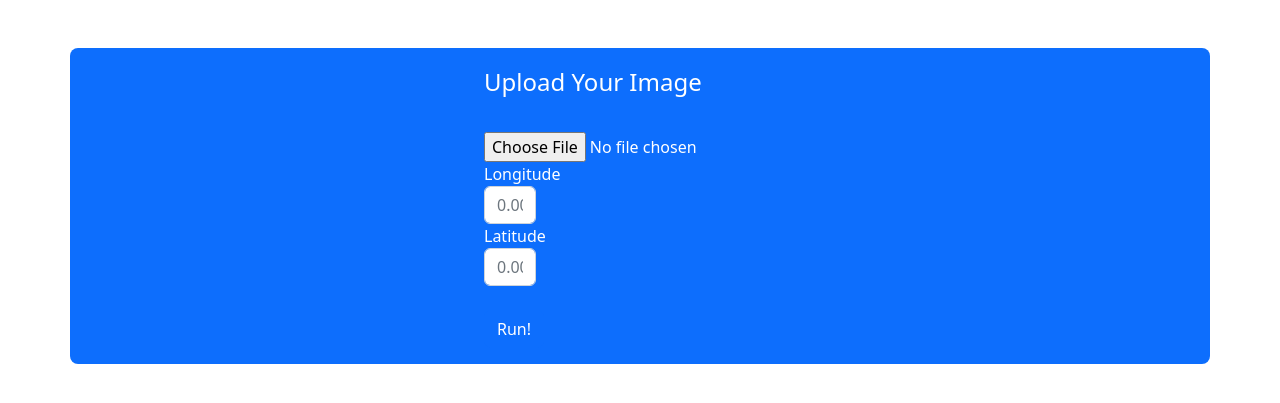
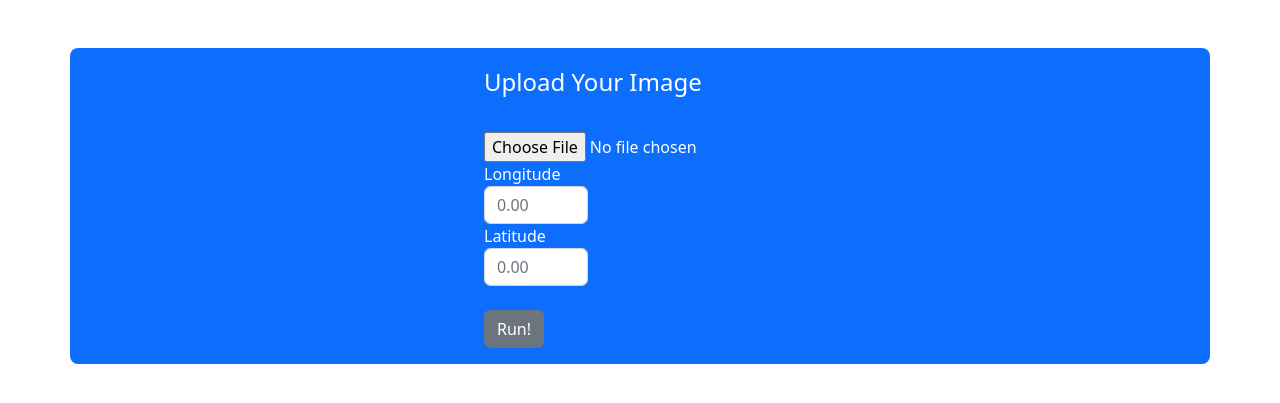
Before and after one commit to KiARC/software_design_project, a Flask app: page / in a window 1280 px wide. Shown: the top 403 px of the page. Run offline with Flask 3, Linux system fonts and the light colour scheme; some libraries are stand-ins or nearby versions.

Commit message:
Remove dead code

```diff
--- a/src/templates/index.html
+++ b/src/templates/index.html
@@ -16,13 +16,7 @@
 		<section class="py-5">
 			<div class="d-flex flex-col justify-content-center align-content-center container bg-primary text-white py-3 rounded-3">
 				<div class="row justify-content-center">
-					<!--<h2>Upload Images Here</h2>
-
-						<form method="POST" enctype="multipart/form-data" action="/results">
-							<input type="file" id="myFile" name="filename" />
-							<input type="submit" value="Run!" />
-						</form>-->
-					<form class="form-horizontal">
+					<form method="POST" enctype="multipart/form-data" action="/results" class="form-horizontal">
 						<fieldset>
 							<!-- Form Name -->
 							<legend>Upload Your Image</legend>
@@ -38,12 +32,12 @@
 							<!-- Lat/Long -->
 							<div class="form-group">
 								<label class="col-md-4 control-label" for="longitude">Longitude</label>
-								<div class="col-md-2">
+								<div class="col-md-4">
 									<input id="longitude" name="longitude" type="text" placeholder="0.00" class="form-control input-md" />
 								</div>
 
 								<label class="col-md-4 control-label" for="latitude">Latitude</label>
-								<div class="col-md-2">
+								<div class="col-md-4">
 									<input id="latitude" name="latitude" type="text" placeholder="0.00" class="form-control input-md" />
 								</div>
 							</div>
@@ -52,7 +46,7 @@
 							<div class="form-group">
 								<label class="col-md-4 control-label" for="submit"></label>
 								<div class="col-md-4">
-									<button id="submit" name="submit" class="btn btn-primary">Run!</button>
+									<button id="submit" name="submit" class="btn btn-secondary">Run!</button>
 								</div>
 							</div>
 						</fieldset>
```
